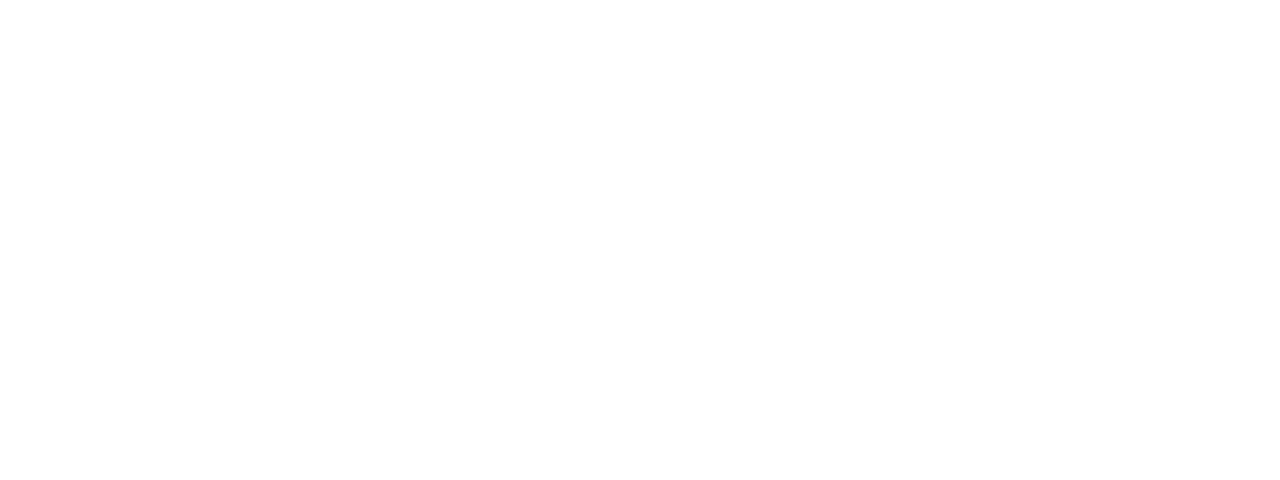
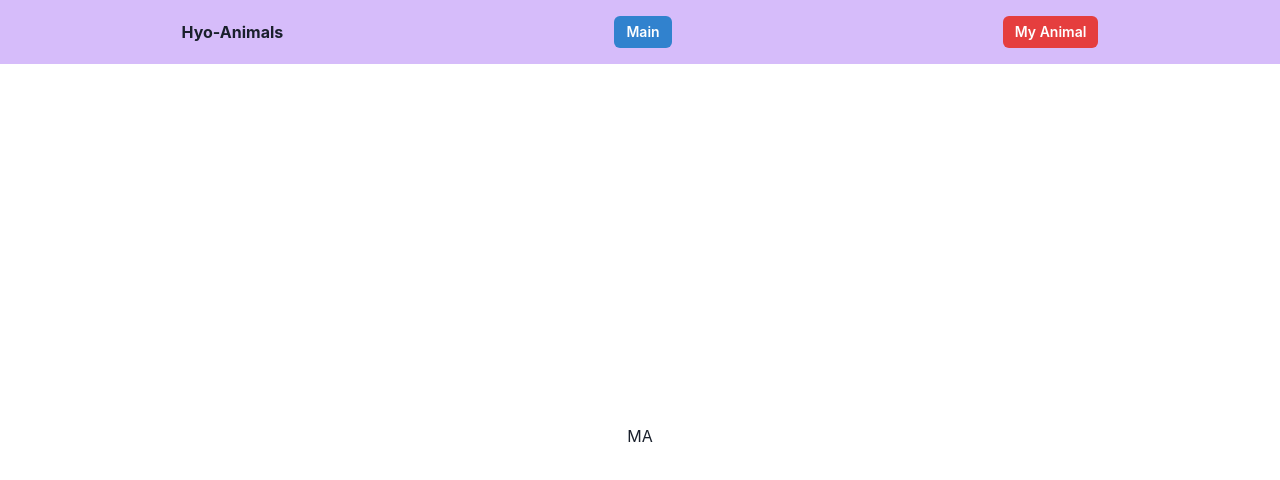
Before and after one commit to AstroHyo/gitpod, a React (Create React App) app in the folder frontend/: page /my-animal in a window 1280 px wide. Before the commit this address had no page. Shown: the top 480 px of the page. Built offline with nearby package versions, Linux system fonts and the light colour scheme; what web3 would draw is missing.

Commit message:
add: Layout과 My Animal 페이지

```diff
--- a/frontend/src/App.tsx
+++ b/frontend/src/App.tsx
@@ -1,8 +1,9 @@
 import React, { FC, useEffect, useState } from "react";
 import { BrowserRouter, Routes, Route } from 'react-router-dom';
+import Layout from "./components/Layout";
 
 import Main from "./routes/main";
-import { mintAnimalTokenContract } from "./web3Config";
+import MyAnimal from "./routes/my-animal";
 
 const App: FC = () => {
   //MetaMask 계정 가져와서 연결하기
@@ -30,9 +31,12 @@
 
   return (
     <BrowserRouter>
-      <Routes>
-        <Route path="/" element={<Main account={account} />} />
-      </Routes>
+      <Layout>
+        <Routes>
+          <Route path="/" element={<Main account={account} />} />
+          <Route path="my-animal" element={<MyAnimal account={account} />} />
+        </Routes>
+      </Layout>
     </BrowserRouter>
   );
 };
--- /dev/null
+++ b/frontend/src/components/Layout.tsx
@@ -0,0 +1,25 @@
+import React, { FC } from "react";
+import { Stack, Flex, Box, Text, Link, Button } from "@chakra-ui/react";
+
+const Layout: FC = ({ children }) => {
+    return (
+        <Stack h="100vh">
+            <Flex bg="purple.200" p={4} justifyContent="space-around" alignItems="center">
+                <Box>
+                    <Text fontWeight="bold">Hyo-Animals</Text>
+                </Box>
+                <Link to="/">
+                    <Button size="sm" colorScheme="blue">Main</Button>
+                </Link>
+                <Link to="my-animal">
+                    <Button size="sm" colorScheme="red">My Animal</Button>
+                </Link>
+            </Flex>
+            <Flex direction="column" h="full" justifyContent="center" alignItems="center">
+                {children}
+            </Flex>
+        </Stack>
+    );
+};
+
+export default Layout;
--- /dev/null
+++ b/frontend/src/routes/my-animal.tsx
@@ -0,0 +1,11 @@
+import React, {FC} from "react";
+
+interface MyAnimalProps {
+    account: string;
+}
+
+const MyAnimal: FC<MyAnimalProps> = () => {
+    return <div>MA</div>;
+}
+
+export default MyAnimal;
```
